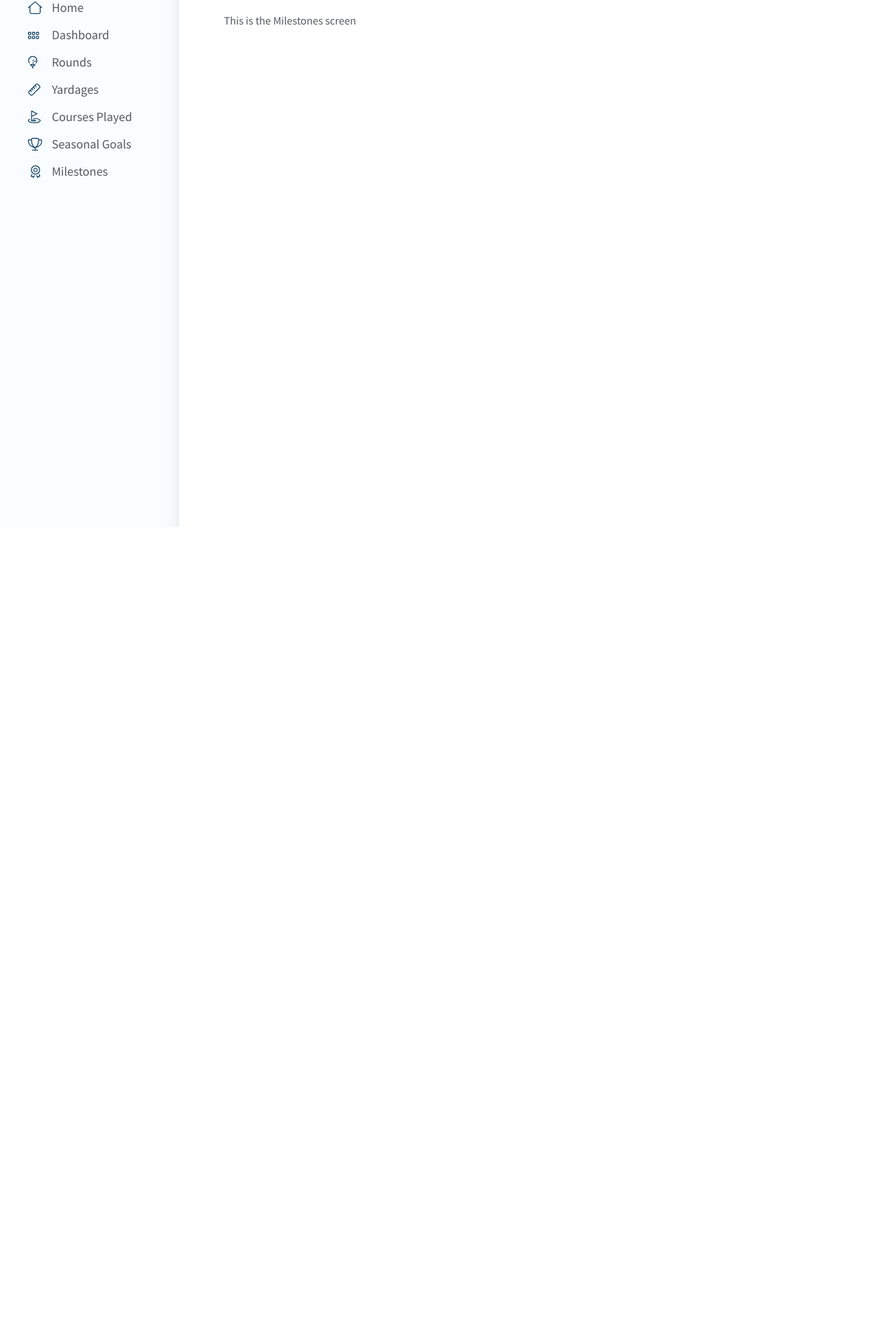
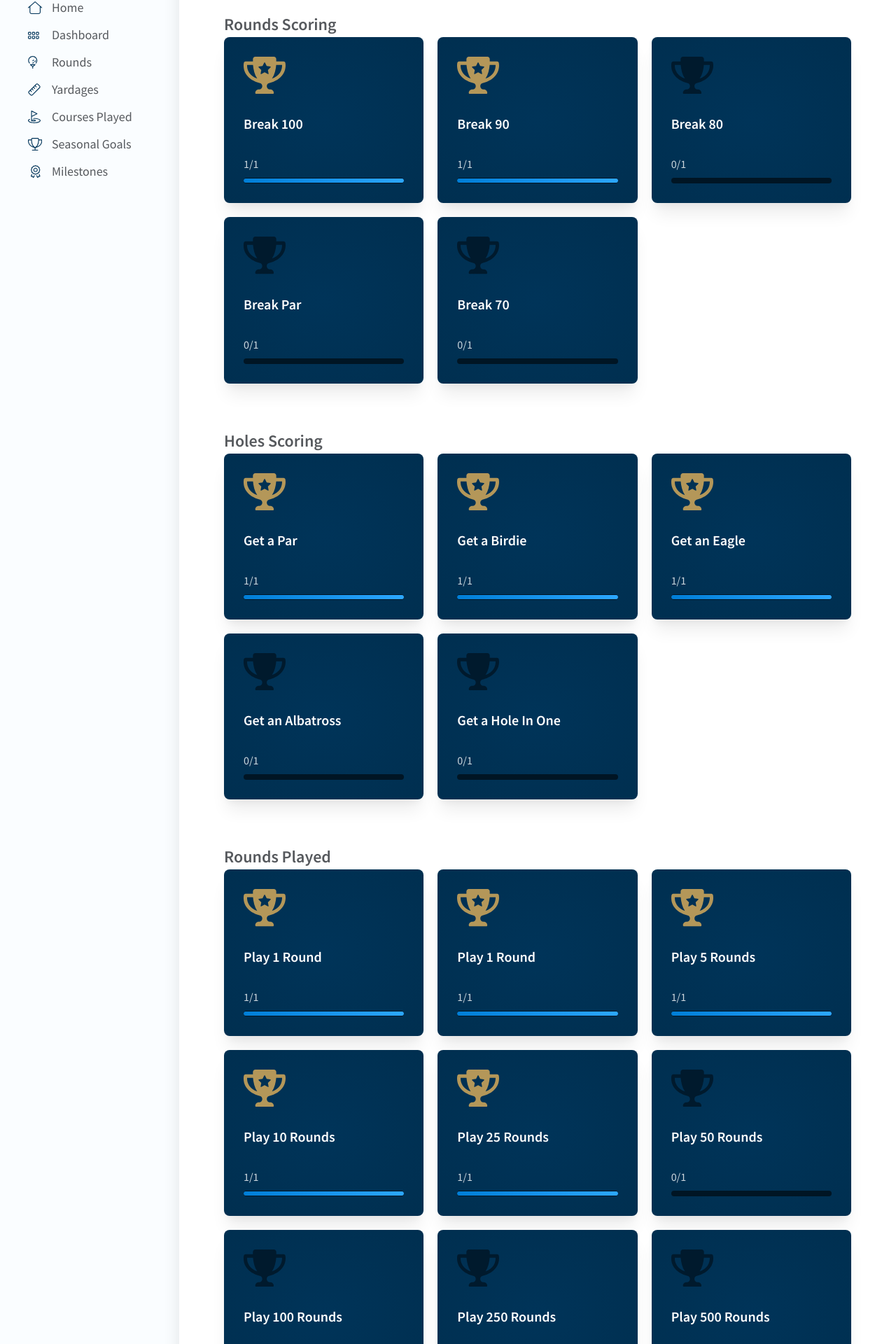
Before and after one commit to dkersten/golf-scorecard-v1, a React (Create React App) app: page /milestones in a window 1280 px wide. Shown: the part 47-1967 px from the top of the page at 70% size. Before the commit the page ends 800 px from the top, so only its background shows below. Built offline with nearby package versions, Linux system fonts and the light colour scheme.

Commit message:
added milestones

```diff
--- a/src/App.js
+++ b/src/App.js
@@ -5,7 +5,7 @@ import Rounds from './Pages/Rounds'
 import Yardages from './Pages/Yardages'
 import Courses from './Pages/Courses'
 import Goals from './Pages/Goals'
-import Milestones from './Pages/Achievements'
+import Milestones from './Pages/Milestones'
 
 // styling
 import './styling/App.scss';
--- a/src/Components/CardGoal.js
+++ b/src/Components/CardAchievement.js
@@ -2,9 +2,9 @@
 import { iconComponent, completionProgressNumsComponent, completionProgressBarComponent } from '../Helpers/GoalsCardComponents'
 
 // styling
-import '../styling/components/CardGoal.scss'
+import '../styling/components/CardAchievement.scss'
 
-const CardGoal = (props) => {
+const CardAchievement = (props) => {
     let {
         type: goalType,
         description: goalDescription,
@@ -41,4 +41,4 @@ const CardGoal = (props) => {
     )
 }
 
-export default CardGoal
+export default CardAchievement
--- /dev/null
+++ b/src/Components/MilestoneSection.js
@@ -0,0 +1,39 @@
+// components
+import CardAchievement from "./CardAchievement"
+
+// styling
+import '../styling/components/MilestoneSection.scss'
+
+
+const MilestoneSection = (props) => {
+
+    const milestoneData = () => {
+        const milestones = props.data
+        const elemArr = []
+
+        for ( let i = 0; i < milestones.length; i++ ) {
+            elemArr.push(
+                <CardAchievement
+                    key={i}
+                    dataObj={milestones[i]}
+                />
+            )
+        }
+
+        return elemArr
+    }
+
+    return(
+        <section>
+            <h2>{props.category}</h2>
+            <div className="overview-section">
+                <div className="card-container">
+                    { milestoneData() }
+                </div>
+
+            </div>
+        </section>
+    )
+}
+
+export default MilestoneSection
--- a/src/Pages/Achievements.js
+++ /dev/null
@@ -1,12 +0,0 @@
-// components
-import Layout from "../Layout"
-
-const Milestones = () => {
-    return(
-        <Layout>
-            This is the Milestones screen
-        </Layout>
-    )
-}
-
-export default Milestones
--- a/src/Pages/Goals.js
+++ b/src/Pages/Goals.js
@@ -1,7 +1,7 @@
 // components
 import Layout from "../Layout"
 import SelectWithState from "../Components/SelectWithState"
-import CardGoal from "../Components/CardGoal"
+import CardAchievement from "../Components/CardAchievement"
 
 // data
 import goals from "../Temp Data/goalsData"
@@ -29,7 +29,7 @@ const Goals = () => {
 
         for ( let i = 0; i < yearsGoalsArr.length; i++ ) {
             elemArr.push(
-                <CardGoal
+                <CardAchievement
                     key={i}
                     dataObj={yearsGoalsArr[i]}
                 />
--- /dev/null
+++ b/src/Pages/Milestones.js
@@ -0,0 +1,27 @@
+// components
+import Layout from "../Layout"
+import MilestoneSection from "../Components/MilestoneSection"
+
+// data
+import MilestoneData from "../Temp Data/MilestonesData"
+
+const Milestones = () => {
+    return(
+        <Layout clasName="milestone-page">
+            <MilestoneSection
+                category="Rounds Scoring"
+                data={MilestoneData.roundScoring}
+            />
+            <MilestoneSection
+                category="Holes Scoring"
+                data={MilestoneData.holeScoring}
+            />
+            <MilestoneSection
+                category="Rounds Played"
+                data={MilestoneData.numRounds}
+            />
+        </Layout>
+    )
+}
+
+export default Milestones
--- /dev/null
+++ b/src/Temp Data/MilestonesData.js
@@ -0,0 +1,199 @@
+const Milestones = {
+    roundScoring: [
+        {
+            type: "bool",
+            description: "Break 100",
+            completed: true,
+            progress: {
+                current: 1,
+                total: 1
+            }
+       },
+       {
+            type: "bool",
+            description: "Break 90",
+            completed: true,
+            progress: {
+                current: 1,
+                total: 1
+            }
+        },
+        {
+            type: "bool",
+            description: "Break 80",
+            completed: false,
+            progress: {
+                current: 0,
+                total: 1
+            }
+        },
+        {
+            type: "bool",
+            description: "Break Par",
+            completed: false,
+            progress: {
+                current: 0,
+                total: 1
+            }
+        },
+        {
+            type: "bool",
+            description: "Break 70",
+            completed: false,
+            progress: {
+                current: 0,
+                total: 1
+            }
+        }
+    ],
+    holeScoring: [
+        {
+            type: "bool",
+            description: "Get a Par",
+            completed: true,
+            progress: {
+                current: 1,
+                total: 1
+            }
+        },
+        {
+            type: "bool",
+            description: "Get a Birdie",
+            completed: true,
+            progress: {
+                current: 1,
+                total: 1
+            }
+        },
+        {
+            type: "bool",
+            description: "Get an Eagle",
+            completed: true,
+            progress: {
+                current: 1,
+                total: 1
+            }
+        },
+        {
+            type: "bool",
+            description: "Get an Albatross",
+            completed: false,
+            progress: {
+                current: 0,
+                total: 1
+            }
+        },
+        {
+            type: "bool",
+            description: "Get a Hole In One",
+            completed: false,
+            progress: {
+                current: 0,
+                total: 1
+            }
+        }
+    ],
+    numRounds: [
+        {
+            type: "bool",
+            description: "Play 1 Round",
+            completed: true,
+            progress: {
+                current: 1,
+                total: 1
+            }
+        },
+        {
+            type: "bool",
+            description: "Play 1 Round",
+            completed: true,
+            progress: {
+                current: 1,
+                total: 1
+            }
+        },
+        {
+            type: "bool",
+            description: "Play 5 Rounds",
+            completed: true,
+            progress: {
+                current: 1,
+                total: 1
+            }
+        },
+        {
+            type: "bool",
+            description: "Play 10 Rounds",
+            completed: true,
+            progress: {
+                current: 1,
+                total: 1
+            }
+        },
+        {
+            type: "bool",
+            description: "Play 25 Rounds",
+            completed: true,
+            progress: {
+                current: 1,
+                total: 1
+            }
+        },
+        {
+            type: "bool",
+            description: "Play 50 Rounds",
+            completed: false,
+            progress: {
+                current: 0,
+                total: 1
+            }
+        },
+        {
+            type: "bool",
+            description: "Play 100 Rounds",
+            completed: false,
+            progress: {
+                current: 0,
+                total: 1
+            }
+        },
+        {
+            type: "bool",
+            description: "Play 250 Rounds",
+            completed: false,
+            progress: {
+                current: 0,
+                total: 1
+            }
+        },
+        {
+            type: "bool",
+            description: "Play 500 Rounds",
+            completed: false,
+            progress: {
+                current: 0,
+                total: 1
+            }
+        },
+        {
+            type: "bool",
+            description: "Play 750 Rounds",
+            completed: false,
+            progress: {
+                current: 0,
+                total: 1
+            }
+        },
+        {
+            type: "bool",
+            description: "Play 1000 Rounds",
+            completed: false,
+            progress: {
+                current: 0,
+                total: 1
+            }
+        }
+    ]
+}
+
+export default Milestones
--- /dev/null
+++ b/src/styling/components/MilestoneSection.scss
@@ -0,0 +1,9 @@
+@import "../config.scss";
+
+.overview-section {
+    .card-container {
+        display: flex;
+        flex-wrap: wrap;
+        row-gap: $s-md1;
+    }
+}
```
Also changed, not shown: src/styling/components/CardAchievement.scss (renamed from src/styling/components/CardGoal.scss).
